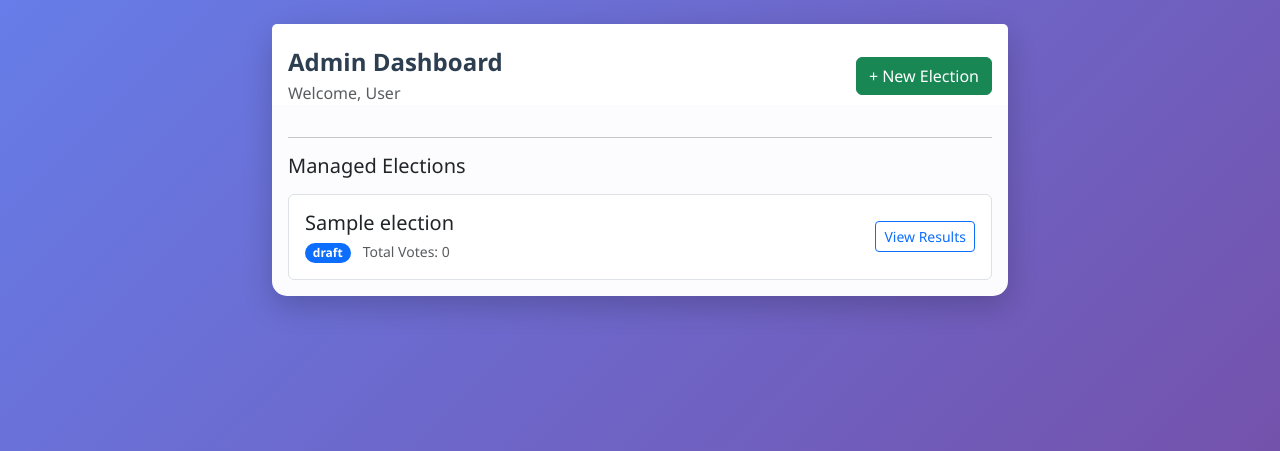
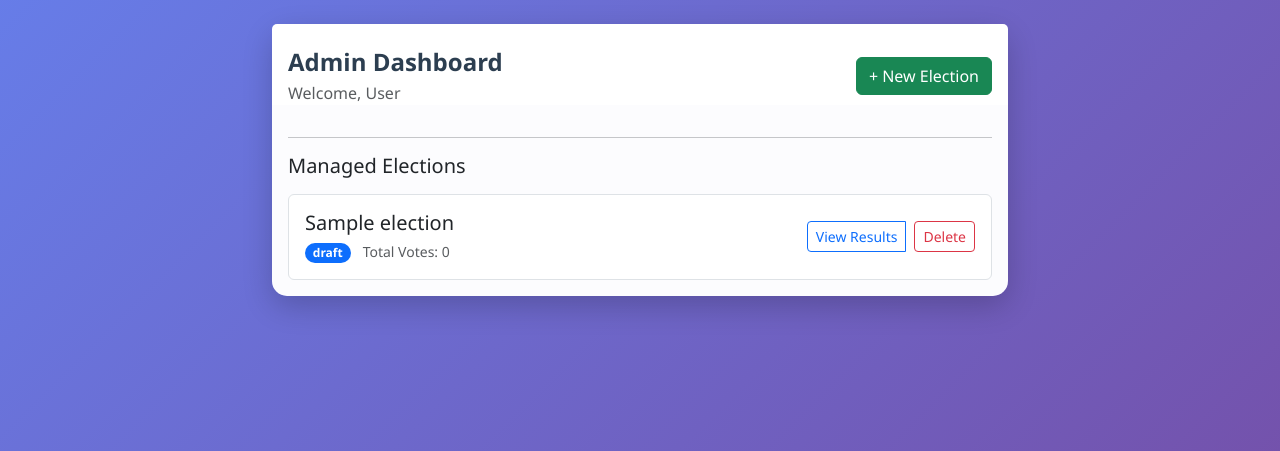
Before and after one commit to Ultramarine0325/COMP3500_Group41_VotingSystem, a Node server app: template views/admin_dashboard.ejs in a window 1280 px wide. Shown: the part 58-509 px from the top of the page. Run offline with Node 20, Linux system fonts and the light colour scheme; the template is opened without the code that fills it: values that come from a table or form of the project are taken from there, others are empty; tables that the repository leaves empty hold one stand-in row (values such as "Sample post"); some libraries are stand-ins or nearby versions.

Commit message:
Update admin_dashboard.ejs

```diff
--- a/views/admin_dashboard.ejs
+++ b/views/admin_dashboard.ejs
@@ -39,9 +39,15 @@
                                             <span class="badge bg-primary rounded-pill"><%= election.status %></span>
                                             <small class="text-muted ms-2">Total Votes: <%= election.candidates.reduce((acc, c) => acc + c.voteCount, 0) %></small>
                                         </div>
-                                        <a href="/results/<%= election._id %>" class="btn btn-outline-primary btn-sm">
+                                        <div class="btn-group">
+                                            <a href="/results/<%= election._id %>" class="btn btn-outline-primary btn-sm">
                                             View Results
                                         </a>
+                                        <form action="/delete-election/<%= election._id %>" method="POST" style="display:inline;" onsubmit="return confirm('Are you sure to delete?');">
+                                            <button type="submit" class="btn btn-outline-danger btn-sm ms-2">
+                                               Delete
+                                            </button>
+                                        </form>
                                     </div>
                                 <% }); %>
                             </div>
```
